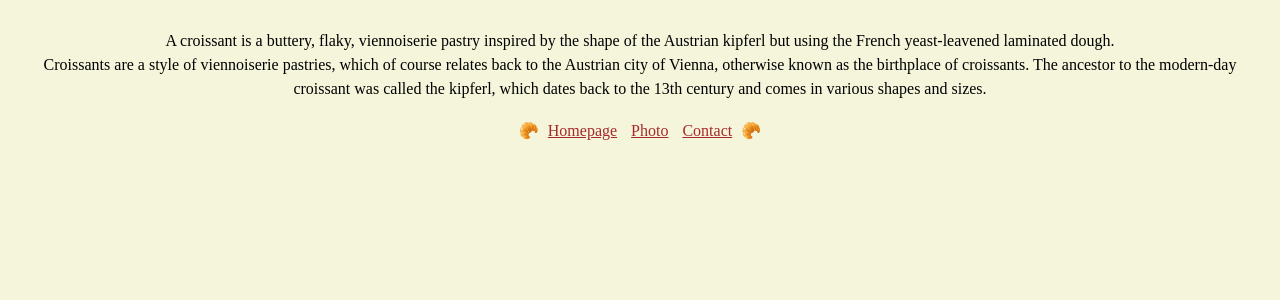
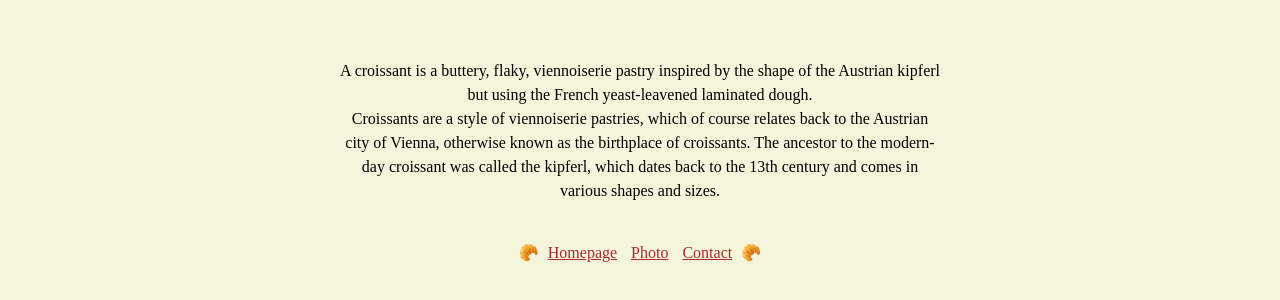
Before and after one commit to judyl2/multiple-page-project, a plain HTML site: page index.html in a window 1280 px wide. Shown: the part 62-362 px from the top of the page. Drawn offline with Linux system fonts and the light colour scheme.

Commit message:
Updated CSS

```diff
--- a/src/styles.css
+++ b/src/styles.css
@@ -10,9 +10,11 @@ a:hover {
 	color: orange;
 }
 p {
-	margin: 10px;
-	padding: 10px;
+	margin: auto;
+	padding: 40px;
+	border: 20px;
 	line-height: 1.5;
+	max-width: 600px;
 }
 
 .croissant-image {
```
